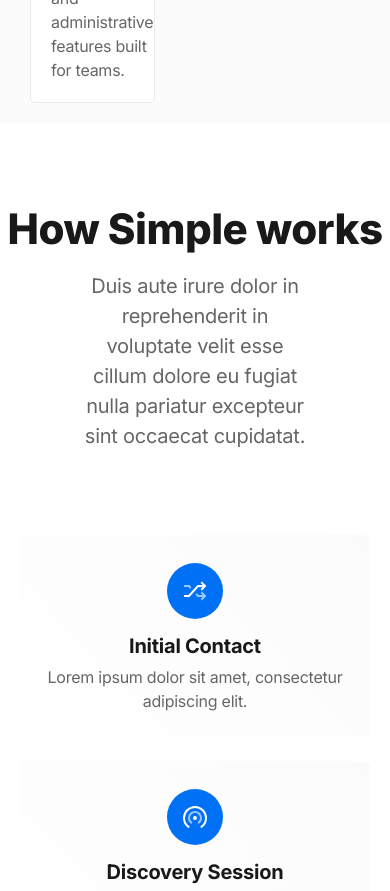
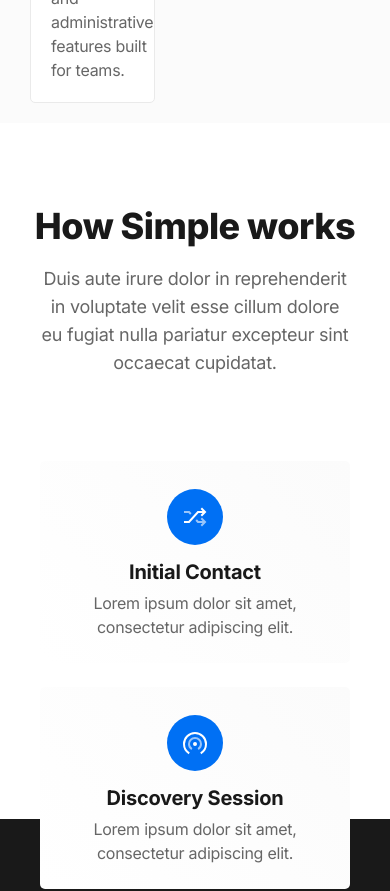
Before and after one commit to AmirbekkAmonov/Simple, a React (Vite) app: page / in a window 390 px wide. Shown: the part 3020-3911 px from the top of the page. Built offline with nearby package versions, Linux system fonts and the light colour scheme.

Commit message:
mobilega moslandi

```diff
--- a/src/components/sections/Works/Card/Works_card.jsx
+++ b/src/components/sections/Works/Card/Works_card.jsx
@@ -31,6 +31,11 @@ const Cards = styled.div`
       letter-spacing: -0.25px;
       text-align: center;
       color: #191919;
+
+      @media (max-width: 300px) {
+        font-size: 16px;
+        line-height: 24px;
+      }
     }
     p{
       widht: 100%;
@@ -40,6 +45,11 @@ const Cards = styled.div`
       letter-spacing: -0.25px;
       text-align: center;
       color: #666666;
+
+      @media (max-width: 300px) {
+        font-size: 12px;
+        line-height: 18px;
+      }
     }
     &:hover{
       box-shadow: 0px 1px 9px 0px #EAEAEA;
--- a/src/components/sections/Works/Works.jsx
+++ b/src/components/sections/Works/Works.jsx
@@ -27,6 +27,15 @@ const Section = styled.section`
         letter-spacing: -0.5px;
         text-align: center;
         color: #191919;
+        @media (max-width: 600px) {
+            font-size: 36px;
+            line-height: 46px;
+        }
+
+        @media (max-width: 320px) {
+            font-size: 28px;
+            line-height: 42px;
+        }
     }
     .p{
         width: 60%;
@@ -36,6 +45,17 @@ const Section = styled.section`
         letter-spacing: -0.25px;
         text-align: center;
         color: #666666;
+        @media (max-width: 600px) {
+            width: 80%;
+            font-size: 18px;
+            line-height: 28px;
+        }
+
+        @media (max-width: 320px) {
+            width: 90%;
+            font-size: 16px;
+            line-height: 24px;
+        }
     }
     .cards{
         margin-top: 68px;
@@ -47,6 +67,18 @@ const Section = styled.section`
         text-align: center;
         gap: 24px;
         padding: 0 40px 70px 40px;
+
+        @media (max-width: 820px) {
+            grid-template-columns: repeat(auto-fit, minmax(300px, 1fr));
+        }
+
+        @media (max-width: 710px) {
+            grid-template-columns: repeat(auto-fit, minmax(250px, 1fr));
+        }
+
+        @media (max-width: 300px) {
+            grid-template-columns: repeat(auto-fit, minmax(200px, 1fr));
+        }
     }
 
      &::after {
@@ -58,6 +90,10 @@ const Section = styled.section`
     height: 50%;
     background-color: #191919;
     z-index: -1;
+
+    @media (max-width: 1100px) {
+        height: 60%;
+    }
   }
 `
 
```
